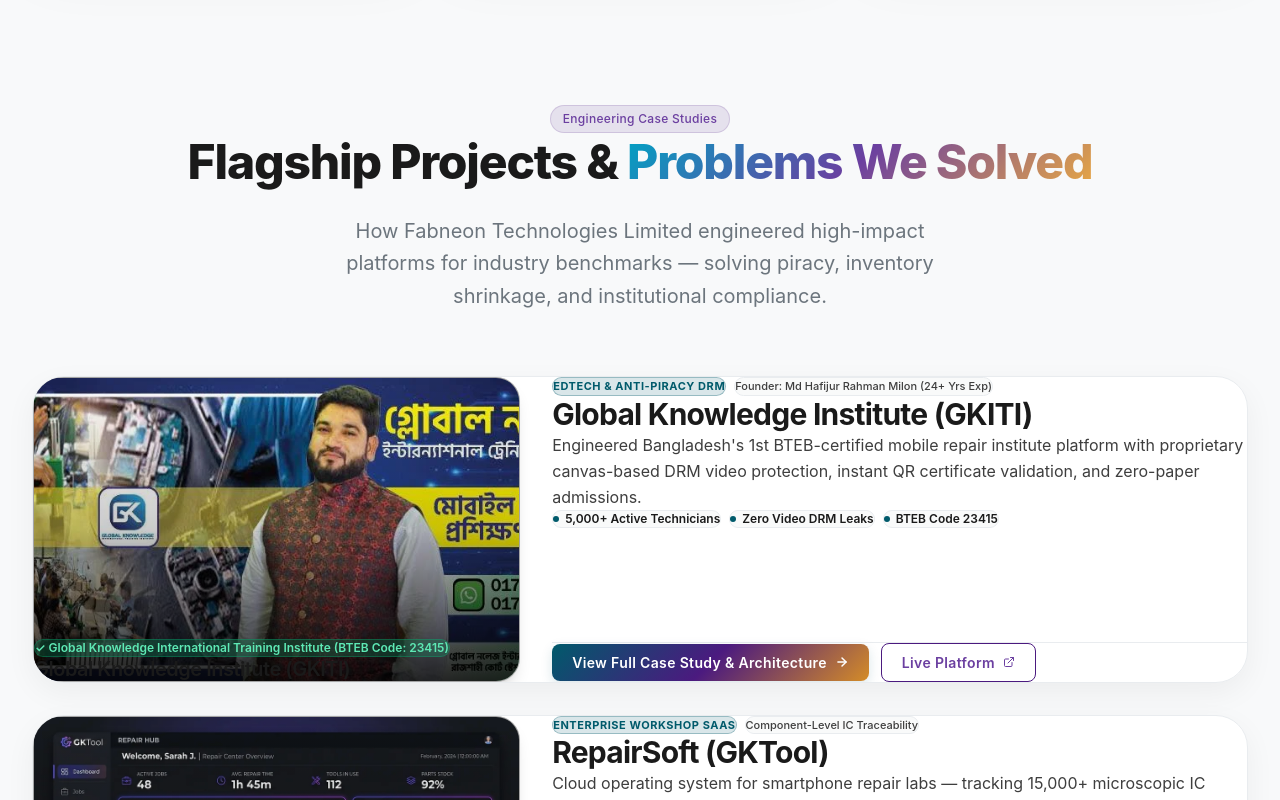
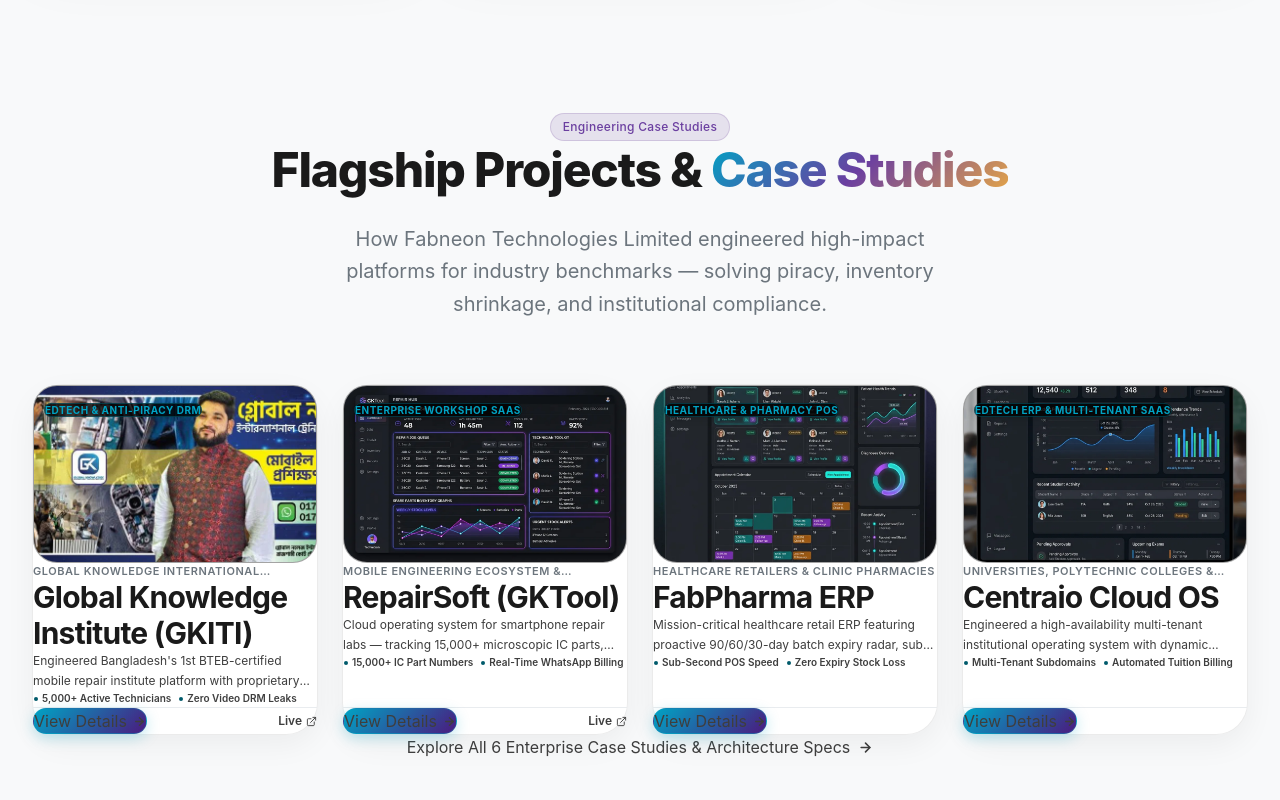
Before and after one commit to Fabneon-Technologies-Limited/fabneon, a Vue app: page / in a window 1280 px wide. Shown: the part 1660-2460 px from the top of the page. Built offline with nearby package versions, Linux system fonts and the light colour scheme.

Commit message:
fix(case-studies): redesign homepage case study cards into horizontal 4-card grid with signature neon styling and view details buttons

```diff
--- a/src/App.vue
+++ b/src/App.vue
@@ -883,78 +883,79 @@ onUnmounted(() => {
       </section>
 
       <!-- 2.5 FLAGSHIP CASE STUDIES & PROBLEMS SOLVED -->
-      <section class="section" id="case-studies" style="padding-top: 3rem; padding-bottom: 5rem;">
+      <section class="section" id="case-studies" style="padding-top: 3.5rem; padding-bottom: 5.5rem;">
         <div class="container">
           <div class="section-header text-center reveal-up">
             <div class="badge badge-purple mb-4">Engineering Case Studies</div>
             <h2 class="text-3xl md:text-5xl font-bold mb-4">
-              Flagship Projects & <span class="text-gradient">Problems We Solved</span>
+              Flagship Projects & <span class="text-gradient">Case Studies</span>
             </h2>
             <p class="lead max-w-3xl mx-auto">
               How Fabneon Technologies Limited engineered high-impact platforms for industry benchmarks — solving piracy, inventory shrinkage, and institutional compliance.
             </p>
           </div>
 
-          <div class="case-studies-grid flex flex-col gap-8 mt-10">
-            <!-- Modern Low-Wording Case Study Cards -->
+          <!-- Horizontal 4-Card Grid on Homepage -->
+          <div class="case-studies-grid grid grid-cols-1 sm:grid-cols-2 lg:grid-cols-4 gap-6 mt-10">
             <div
-              v-for="study in caseStudies"
+              v-for="study in caseStudies.slice(0, 4)"
               :key="study.id"
-              class="case-study-card rounded-3xl bg-[var(--bg-secondary)] border border-[var(--border-muted)] overflow-hidden p-6 md:p-8 shadow-xl reveal-up transition-all hover:border-[var(--brand-teal)]/50 hover:shadow-2xl hover:shadow-[var(--brand-teal)]/5"
+              class="case-study-card reveal-stagger-child rounded-2xl md:rounded-3xl flex flex-col justify-between p-5 md:p-6 transition-all duration-300 group cursor-pointer"
+              @click="openCaseStudy(study.id)"
             >
-              <div class="grid lg:grid-cols-12 gap-6 lg:gap-8 items-center">
-                <!-- Thumbnail with Badges -->
-                <div class="lg:col-span-5 relative rounded-2xl overflow-hidden aspect-video lg:aspect-[16/10] bg-black/40 border border-white/10 shadow-lg group cursor-pointer" @click="openCaseStudy(study.id)">
-                  <img :src="study.image" :alt="study.title + ' — Case Study by Fabneon Technologies Limited'" class="w-full h-full object-cover transition-transform duration-500 group-hover:scale-105" loading="lazy" />
-                  <div class="absolute inset-0 bg-gradient-to-t from-black/85 via-black/20 to-transparent flex flex-col justify-end p-4">
-                    <span class="inline-flex items-center gap-1.5 px-3 py-1 rounded-full text-xs font-semibold bg-emerald-500/20 text-emerald-300 border border-emerald-500/30 w-max backdrop-blur-md">
-                      ✓ {{ study.client }}
+              <div>
+                <!-- Clean Thumbnail with Subtle Inner Border (NO text overlay) -->
+                <div class="relative rounded-xl md:rounded-2xl overflow-hidden aspect-[16/10] bg-black/40 border border-white/10 mb-4 group-hover:border-[var(--brand-teal-light)]/40 transition-colors">
+                  <img
+                    :src="study.image"
+                    :alt="study.title + ' — Case Study by Fabneon Technologies Limited'"
+                    class="w-full h-full object-cover group-hover:scale-105 transition-transform duration-500"
+                    loading="lazy"
+                  />
+                  <!-- Floating Category Badge -->
+                  <div class="absolute top-2.5 left-2.5">
+                    <span class="px-2.5 py-1 rounded-full text-[10px] font-bold tracking-wider uppercase bg-black/80 backdrop-blur-md text-[var(--brand-teal-light)] border border-[var(--brand-teal-light)]/30 shadow-md">
+                      {{ study.badge }}
                     </span>
-                    <h4 class="text-white text-base md:text-lg font-bold mt-1.5 m-0 group-hover:text-[var(--brand-teal)] transition-colors">{{ study.title }}</h4>
                   </div>
                 </div>
 
-                <!-- Low-Wording Summary & Deep-Dive CTA -->
-                <div class="lg:col-span-7 flex flex-col justify-between h-full">
-                  <div>
-                    <div class="flex flex-wrap items-center gap-2 mb-2.5">
-                      <span class="px-2.5 py-1 rounded-full text-[11px] font-bold uppercase tracking-wider bg-[var(--brand-teal)]/15 text-[var(--brand-teal)] border border-[var(--brand-teal)]/30">
-                        {{ study.badge }}
-                      </span>
-                      <span class="px-2.5 py-1 rounded-full text-[11px] font-medium text-[var(--text-secondary)] bg-[var(--bg-overlay)] border border-[var(--border-muted)]">
-                        {{ study.founder }}
-                      </span>
+                <!-- Client / Sector Subtitle -->
+                <div class="text-[11px] font-semibold text-[var(--text-muted)] uppercase tracking-wider mb-1.5 line-clamp-1">
+                  {{ study.client }}
                 </div>
 
-                    <h3 class="text-xl md:text-2xl font-bold mb-2 text-[var(--text-primary)] cursor-pointer hover:text-[var(--brand-teal)] transition-colors" @click="openCaseStudy(study.id)">
+                <!-- Title -->
+                <h3 class="text-base md:text-lg font-bold text-[var(--text-primary)] group-hover:text-[var(--brand-teal-light)] transition-colors mb-2 leading-snug line-clamp-2">
                   {{ study.title }}
                 </h3>
 
-                    <p class="text-sm md:text-base text-[var(--text-secondary)] leading-relaxed mb-4">
+                <!-- Low Wording Summary -->
+                <p class="text-xs text-[var(--text-secondary)] leading-relaxed mb-4 line-clamp-2">
                   {{ study.shortDesc }}
                 </p>
 
-                    <!-- Fast Scannable Metric Highlights -->
-                    <div class="flex flex-wrap gap-2 mb-6">
+                <!-- Scannable Micro Metric Pills -->
+                <div class="flex flex-wrap gap-1.5 mb-5">
                   <span
-                        v-for="(hl, i) in study.highlights"
+                    v-for="(hl, i) in study.highlights.slice(0, 2)"
                     :key="i"
-                        class="inline-flex items-center gap-1.5 px-3 py-1 rounded-lg text-xs font-semibold bg-[var(--bg-overlay)] text-[var(--text-primary)] border border-[var(--border-muted)]"
+                    class="inline-flex items-center gap-1 px-2 py-0.5 rounded-md text-[10px] font-semibold bg-white/[0.04] text-[var(--text-secondary)] border border-white/10"
                   >
-                        <span class="w-1.5 h-1.5 rounded-full bg-[var(--brand-teal)]"></span>
+                    <span class="w-1 h-1 rounded-full bg-[var(--brand-teal)]"></span>
                     {{ hl }}
                   </span>
                 </div>
               </div>
 
-                  <!-- CTAs: View Details Screen + Live Site -->
-                  <div class="flex flex-wrap items-center gap-3 pt-4 border-t border-[var(--border-muted)]">
+              <!-- Action Footer with "View Details" button -->
+              <div class="pt-4 border-t border-[var(--border-muted)] flex items-center justify-between gap-2 mt-auto">
                 <button
-                      @click="openCaseStudy(study.id)"
-                      class="btn btn-primary btn-sm inline-flex items-center gap-2 cursor-pointer shadow-lg shadow-[var(--brand-teal)]/20"
+                  class="btn-case-detail inline-flex items-center justify-center gap-1.5 px-3.5 py-2 rounded-xl text-xs font-bold text-white transition-all cursor-pointer shadow-md"
+                  @click.stop="openCaseStudy(study.id)"
                 >
-                      <span>View Full Case Study & Architecture</span>
-                      <svg xmlns="http://www.w3.org/2000/svg" width="14" height="14" viewBox="0 0 24 24" fill="none" stroke="currentColor" stroke-width="2.5" stroke-linecap="round" stroke-linejoin="round"><path d="M5 12h14"></path><path d="m12 5 7 7-7 7"></path></svg>
+                  <span>View Details</span>
+                  <svg xmlns="http://www.w3.org/2000/svg" width="13" height="13" viewBox="0 0 24 24" fill="none" stroke="currentColor" stroke-width="2.5" stroke-linecap="round" stroke-linejoin="round"><path d="M5 12h14"></path><path d="m12 5 7 7-7 7"></path></svg>
                 </button>
 
                 <a
@@ -962,15 +963,25 @@ onUnmounted(() => {
                   :href="study.liveUrl"
                   target="_blank"
                   rel="noopener noreferrer"
-                      class="btn btn-outline-purple btn-sm inline-flex items-center gap-1.5"
+                  class="text-xs font-semibold text-[var(--text-muted)] hover:text-[var(--brand-teal-light)] inline-flex items-center gap-1 transition-colors px-2 py-1"
+                  @click.stop
                 >
-                      <span>Live Platform</span>
-                      <svg xmlns="http://www.w3.org/2000/svg" width="12" height="12" viewBox="0 0 24 24" fill="none" stroke="currentColor" stroke-width="2" stroke-linecap="round" stroke-linejoin="round"><path d="M18 13v6a2 2 0 0 1-2 2H5a2 2 0 0 1-2-2V8a2 2 0 0 1 2-2h6"></path><polyline points="15 3 21 3 21 9"></polyline><line x1="10" y1="14" x2="21" y2="3"></line></svg>
+                  <span>Live</span>
+                  <svg xmlns="http://www.w3.org/2000/svg" width="11" height="11" viewBox="0 0 24 24" fill="none" stroke="currentColor" stroke-width="2" stroke-linecap="round" stroke-linejoin="round"><path d="M18 13v6a2 2 0 0 1-2 2H5a2 2 0 0 1-2-2V8a2 2 0 0 1 2-2h6"></path><polyline points="15 3 21 3 21 9"></polyline><line x1="10" y1="14" x2="21" y2="3"></line></svg>
                 </a>
               </div>
             </div>
           </div>
-            </div>
+
+          <!-- Section Footer CTA: View All Case Studies -->
+          <div class="text-center mt-12">
+            <button
+              @click="openCaseStudy('gkiti')"
+              class="inline-flex items-center gap-2 px-6 py-3 rounded-2xl text-xs md:text-sm font-semibold text-[var(--text-primary)] hover:text-white bg-[var(--bg-secondary)] border border-[var(--border-muted)] hover:border-[var(--brand-teal-light)]/60 hover:shadow-lg hover:shadow-[var(--brand-teal-light)]/10 transition-all cursor-pointer"
+            >
+              <span>Explore All 6 Enterprise Case Studies & Architecture Specs</span>
+              <svg xmlns="http://www.w3.org/2000/svg" width="15" height="15" viewBox="0 0 24 24" fill="none" stroke="currentColor" stroke-width="2.5" stroke-linecap="round" stroke-linejoin="round"><path d="M5 12h14"></path><path d="m12 5 7 7-7 7"></path></svg>
+            </button>
           </div>
         </div>
       </section>
@@ -1453,16 +1464,44 @@ onUnmounted(() => {
 /* Case study card visual enhancement */
 .case-study-card {
   position: relative;
-  background: var(--bg-secondary);
+  transition: transform 0.3s cubic-bezier(0.16, 1, 0.3, 1), border-color 0.3s ease, box-shadow 0.3s ease;
 }
 
 [data-theme="dark"] .case-study-card {
-  background: rgba(14, 15, 18, 0.7);
-  backdrop-filter: blur(12px);
+  background: rgba(18, 20, 26, 0.75);
+  backdrop-filter: blur(16px);
+  -webkit-backdrop-filter: blur(16px);
+  border: 1px solid rgba(255, 255, 255, 0.08);
+  box-shadow: 0 12px 30px rgba(0, 0, 0, 0.35);
+}
+
+[data-theme="dark"] .case-study-card:hover {
+  border-color: rgba(0, 163, 196, 0.45);
+  box-shadow: 0 16px 36px -10px rgba(0, 163, 196, 0.2), 0 0 20px rgba(75, 26, 127, 0.15);
+  transform: translateY(-6px);
 }
 
 [data-theme="light"] .case-study-card {
   background: rgba(255, 255, 255, 0.95);
+  border: 1px solid rgba(0, 0, 0, 0.08);
   box-shadow: 0 10px 30px rgba(0, 0, 0, 0.05);
 }
+
+[data-theme="light"] .case-study-card:hover {
+  border-color: rgba(0, 163, 196, 0.5);
+  box-shadow: 0 16px 36px -10px rgba(0, 163, 196, 0.2);
+  transform: translateY(-6px);
+}
+
+.btn-case-detail {
+  background: linear-gradient(135deg, #00A3C4 0%, #4B1A7F 100%);
+  border: 1px solid rgba(0, 163, 196, 0.3);
+  box-shadow: 0 4px 14px rgba(0, 163, 196, 0.25);
+}
+
+.btn-case-detail:hover {
+  background: linear-gradient(135deg, #00BCE0 0%, #5C2299 100%) !important;
+  box-shadow: 0 6px 20px rgba(0, 163, 196, 0.4) !important;
+  transform: translateY(-1px);
+}
 </style>
```
Also changed, not shown: src/components/PremiumNav.vue (+23 -7 lines). Lines whose indentation alone changed are shown as unchanged.
